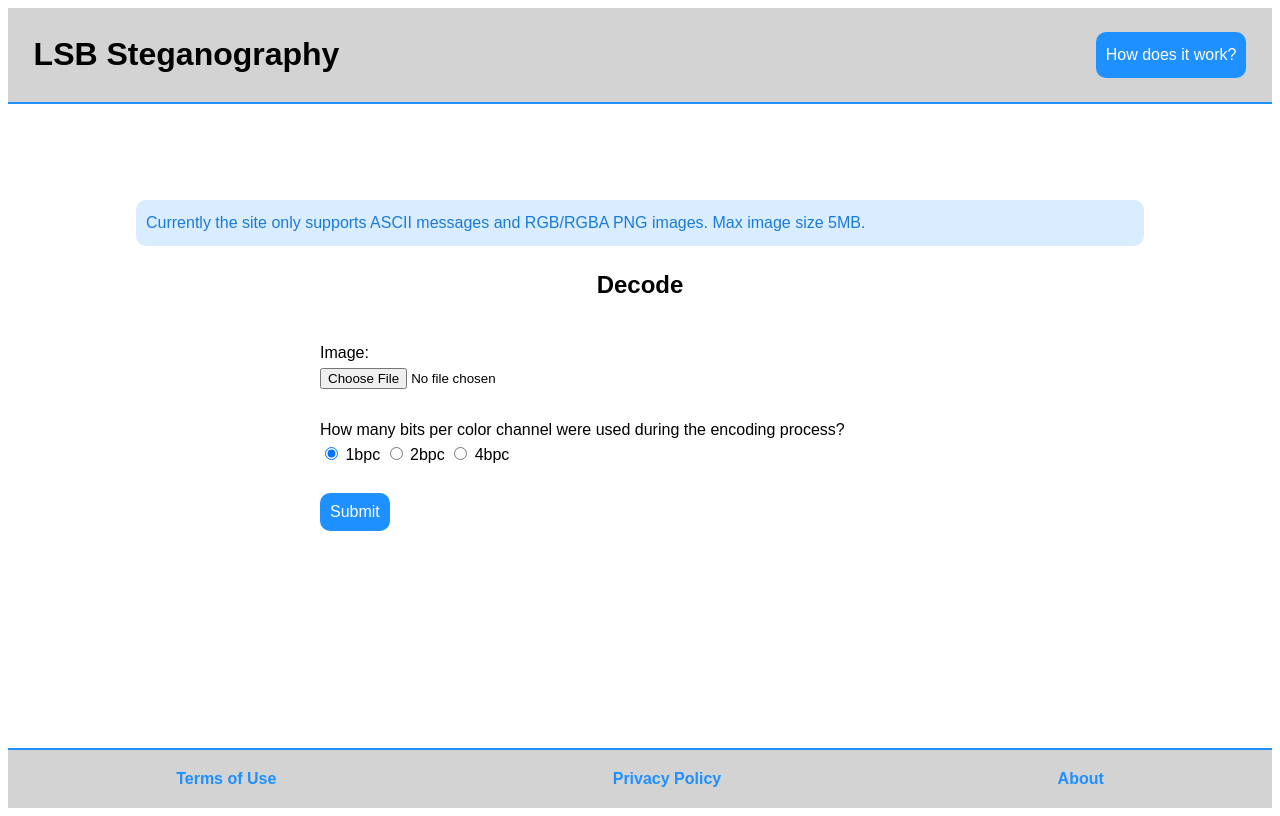
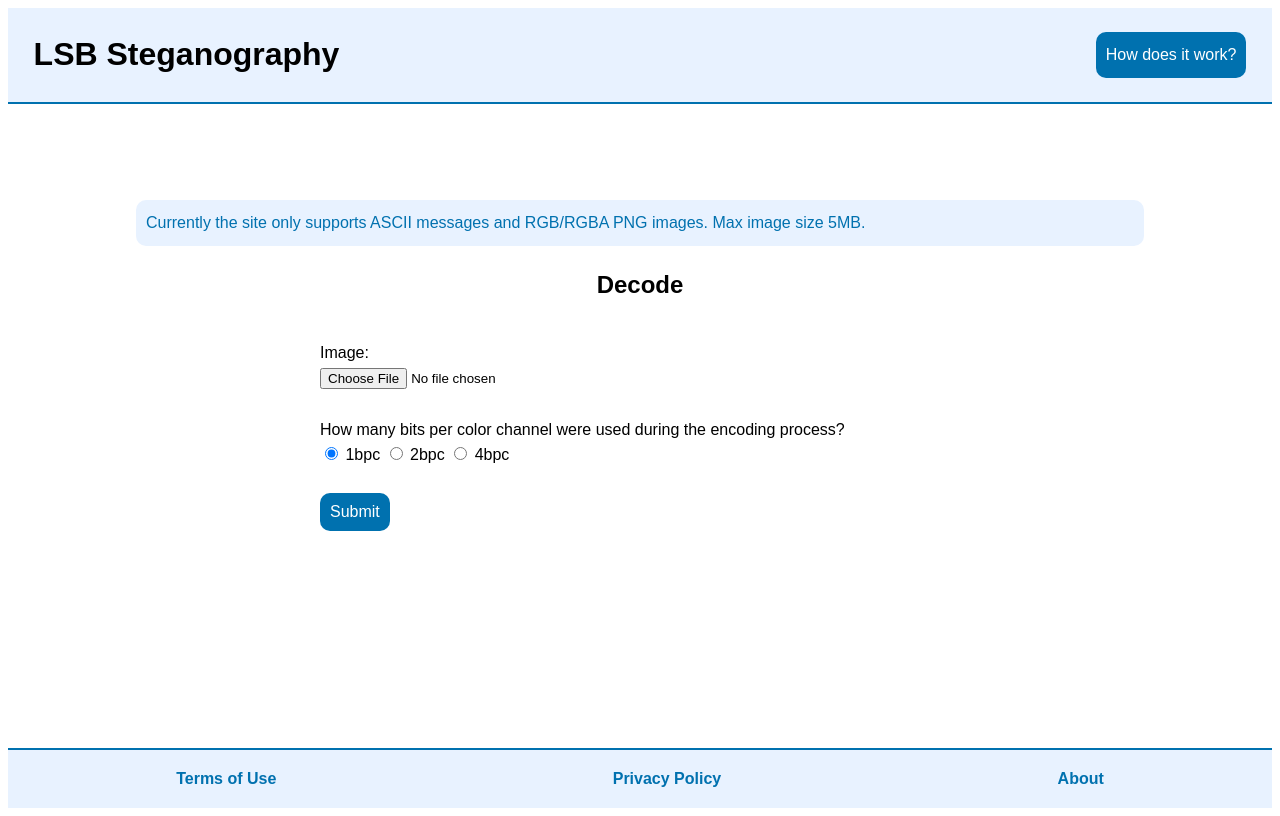
Before and after one commit to tran-hai-long/lsb_steganography, a Flask app: page /lsb/decode/ in a window 1280 px wide. Run offline with Flask 2, Linux system fonts and the light colour scheme; some libraries are stand-ins or nearby versions.

Commit message:
Adjust color for better contrast

```diff
--- a/lsb/static/base.css
+++ b/lsb/static/base.css
@@ -11,11 +11,11 @@ header {
     flex-flow: row wrap;
     justify-content: space-between;
     align-items: center;
-    background: lightgray;
+    background: #e8f2ff;
     padding-left: 2vw;
     padding-right: 2vw;
     margin-bottom: 10vh;
-    border-bottom: 2px solid dodgerblue;
+    border-bottom: 2px solid #0071af;
 }
 
 .header-logo {
@@ -26,20 +26,20 @@ header {
 .btn {
     text-decoration: none;
     color: white;
-    background-color: dodgerblue;
+    background-color: #0071af;
     padding: 10px;
     border-radius: 10px;
     border: none;
 }
 
 .btn:hover {
-    background-color: #197bd8;
+    background-color: #003b5e;
 }
 
 .outline-btn {
     text-decoration: none;
-    color: dodgerblue;
-    border: 2px solid dodgerblue;
+    color: #0071af;
+    border: 2px solid #0071af;
     padding: 10px;
     border-radius: 10px;
     margin-left: 2vw;
@@ -47,7 +47,7 @@ header {
 }
 
 .outline-btn:hover {
-    background-color: dodgerblue;
+    background-color: #0071af;
     color: white;
 }
 
@@ -60,26 +60,26 @@ footer {
     flex-flow: row wrap;
     justify-content: space-around;
     align-items: center;
-    background: lightgray;
+    background: #e8f2ff;
     padding-top: 2vh;
     padding-bottom: 2vh;
     margin-top: 2vh;
-    border-top: 2px solid dodgerblue;
+    border-top: 2px solid #0071af;
 }
 
 .footer-link {
     font-weight: bold;
     text-decoration: none;
-    color: dodgerblue;
+    color: #0071af;
 }
 
 .footer-link:hover {
-    color: #197bd8;
+    color: #003b5e;
 }
 
 .alert-box {
-    color: #197bd8;
-    background-color: #daecff;
+    color: #0071af;
+    background-color: #e8f2ff;
     padding: 10px;
     border-radius: 10px;
     margin-left: 10vw;
--- a/lsb/static/encode-decode.css
+++ b/lsb/static/encode-decode.css
@@ -33,7 +33,7 @@ textarea {
 }
 
 .text-error {
-    color: red;
+    color: darkred;
 }
 
 .submit-btn {
```
